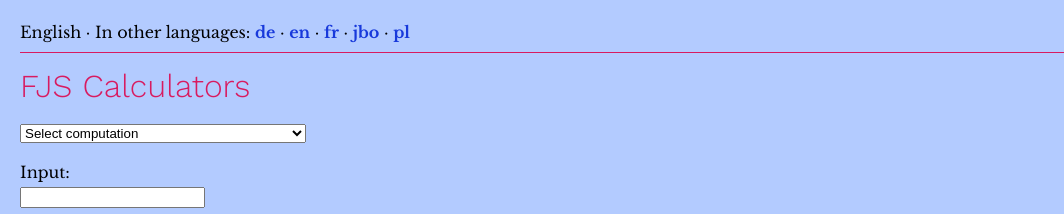
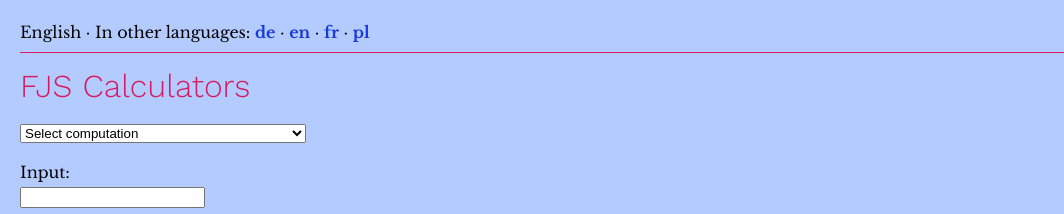
Before and after one commit to misotanni/misotanni.github.io, a Jekyll site: the page built from fjs/en/calc.md, in a window 1280 px wide. Shown: the top 214 px of the page, without its empty margins (0-1064 px from the left). Built offline with Jekyll 4.4.1, drawn with Linux system fonts in a browser that asks for light colours; our own code applies the rules of GitHub Pages for plain Markdown files.

Commit message:
removed Lojban from bancu'a

```diff
--- a/_layouts/fjs.html
+++ b/_layouts/fjs.html
@@ -12,7 +12,7 @@
     {% endif %}
   </head>
   <body>
-    {{ page.otherlang }} <a href="../de/{{ page.name | replace: ".md", ".html" }}">de</a> · <a href="../en/{{ page.name | replace: ".md", ".html" }}">en</a> · <a href="../fr/{{ page.name | replace: ".md", ".html" }}">fr</a> · <a href="../jbo/{{ page.name | replace: ".md", ".html" }}">jbo</a> · <a href="../pl/{{ page.name | replace: ".md", ".html" }}">pl</a>
+    {{ page.otherlang }} <a href="../de/{{ page.name | replace: ".md", ".html" }}">de</a> · <a href="../en/{{ page.name | replace: ".md", ".html" }}">en</a> · <a href="../fr/{{ page.name | replace: ".md", ".html" }}">fr</a> · <a href="../pl/{{ page.name | replace: ".md", ".html" }}">pl</a>
 
 
     <hr />
```
